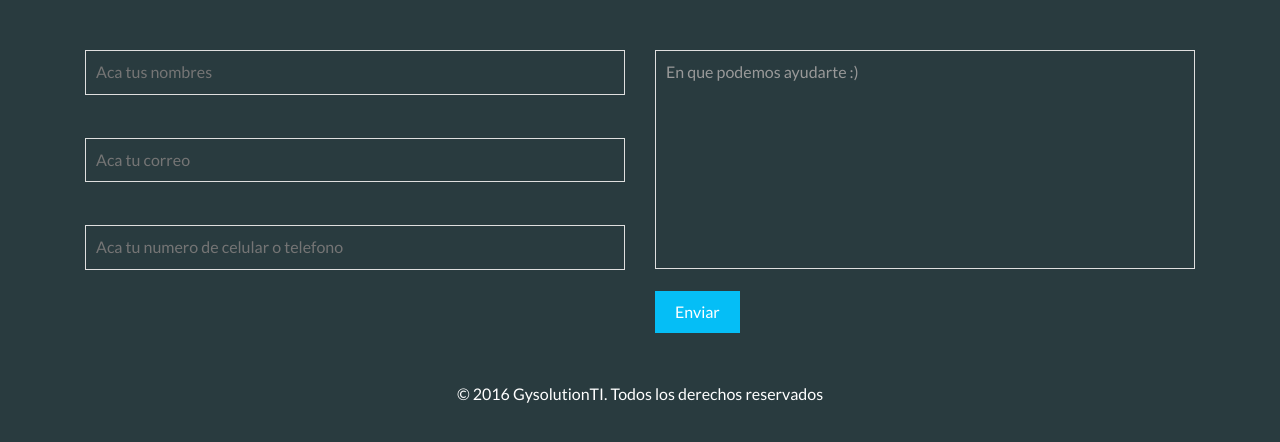
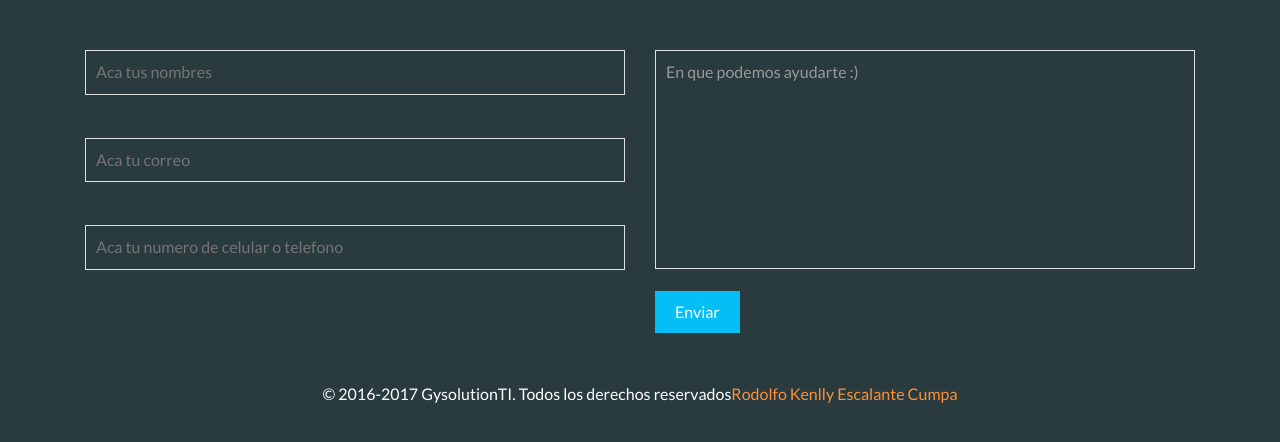
Before and after one commit to RodolfoEscalante/GysolutionTI, a plain HTML site: page index.html in a window 1280 px wide. Shown: the part 7497-7939 px from the top of the page. Drawn offline with Linux system fonts and the light colour scheme; files whose address does not match are found by name; a web font is replaced by a local one.

Commit message:
Actualizando el footer

```diff
--- a/index.html
+++ b/index.html
@@ -482,7 +482,7 @@
 			<div class="clearfix"></div>
 
 		</form>
-		<p class="copy-rights">&copy; 2016 GysolutionTI. Todos los derechos reservados</p>
+		<p class="copy-rights">&copy; 2016-2017 GysolutionTI. Todos los derechos reservados<a href="https://www.facebook.com/RodolfoKenllyEscalanteCumpa">Rodolfo Kenlly Escalante Cumpa</a></p>
 
 	</div>
 </div>
```
